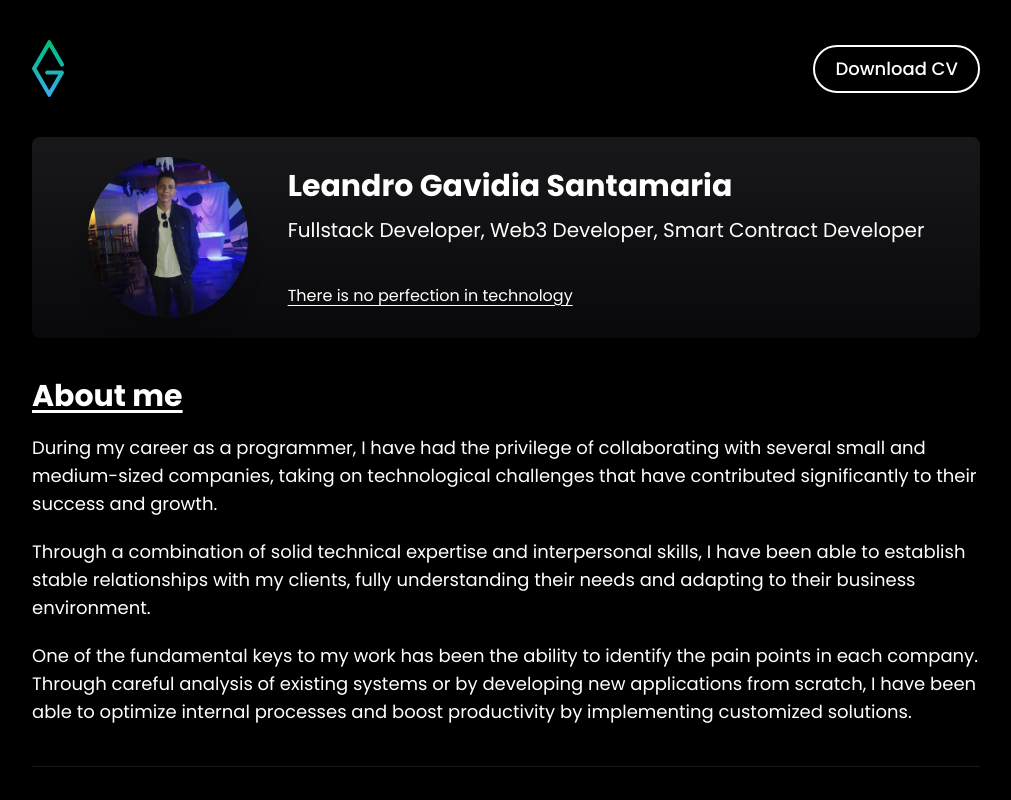
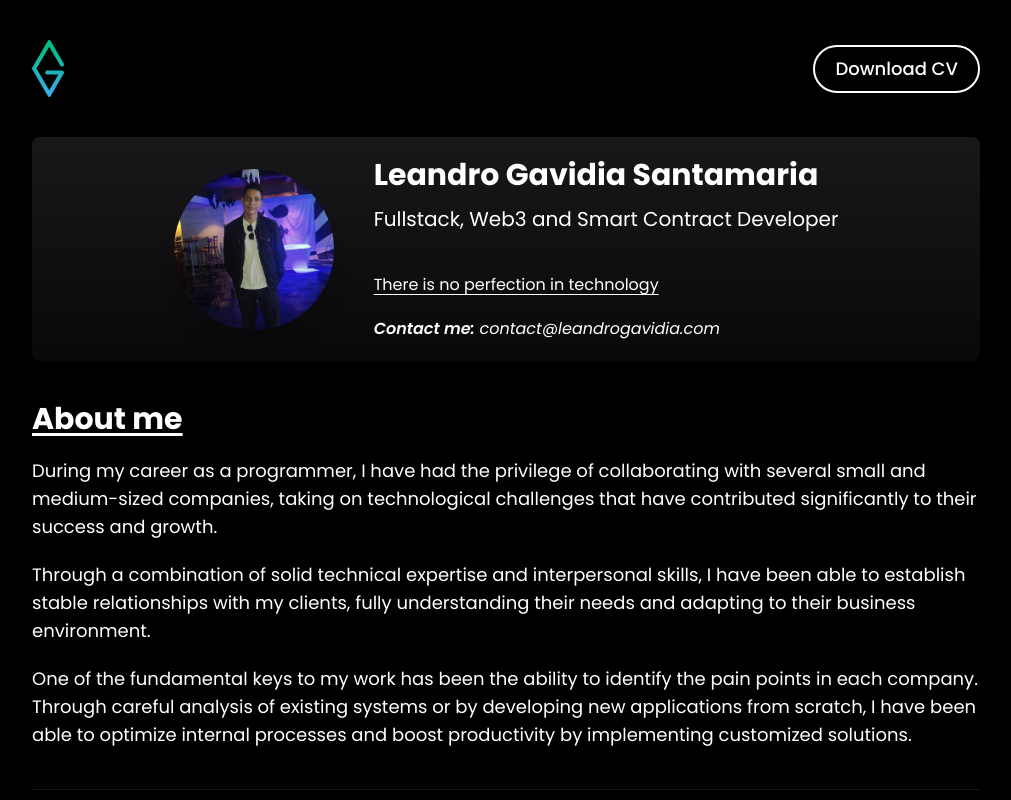
Before and after one commit to leandrogavidia/leandro-gavidia-website, a Next.js app: page / in a window 1280 px wide. Shown: the top 800 px of the page, without its empty margins (134-1145 px from the left). Built offline with nearby package versions, Linux system fonts and the light colour scheme.

Commit message:
feature: add corporate email

```diff
--- a/app/page.tsx
+++ b/app/page.tsx
@@ -15,9 +15,12 @@ export default function Home() {
         <div className="flex flex-col justify-center items-center gap-y-10 sm:items-start">
           <div className="flex flex-col justify-center items-center gap-y-3 sm:items-start">
             <h1 className="text-2xl font-bold sm:text-3xl">Leandro Gavidia Santamaria</h1>
-            <p className="text-sm sm:text-xl">Fullstack Developer, Web3 Developer, Smart Contract Developer</p>
+            <p className="text-sm sm:text-xl">Fullstack, Web3 and Smart Contract Developer</p>
           </div>
-          <h2 className="text-xs font-normal underline-offset-4 underline sm:text-base">There is no perfection in technology</h2>
+          <div className="flex flex-col justify-center items-center gap-y-5 sm:items-start">
+            <h2 className="text-xs font-normal underline-offset-4 underline sm:text-base">There is no perfection in technology</h2>
+            <address className="text-xs sm:text-base"><span className="font-semibold">Contact me:</span> contact@leandrogavidia.com</address>
+          </div>
         </div>
       </section>
       <section className="flex flex-col justify-center items-start gap-y-5">
```
